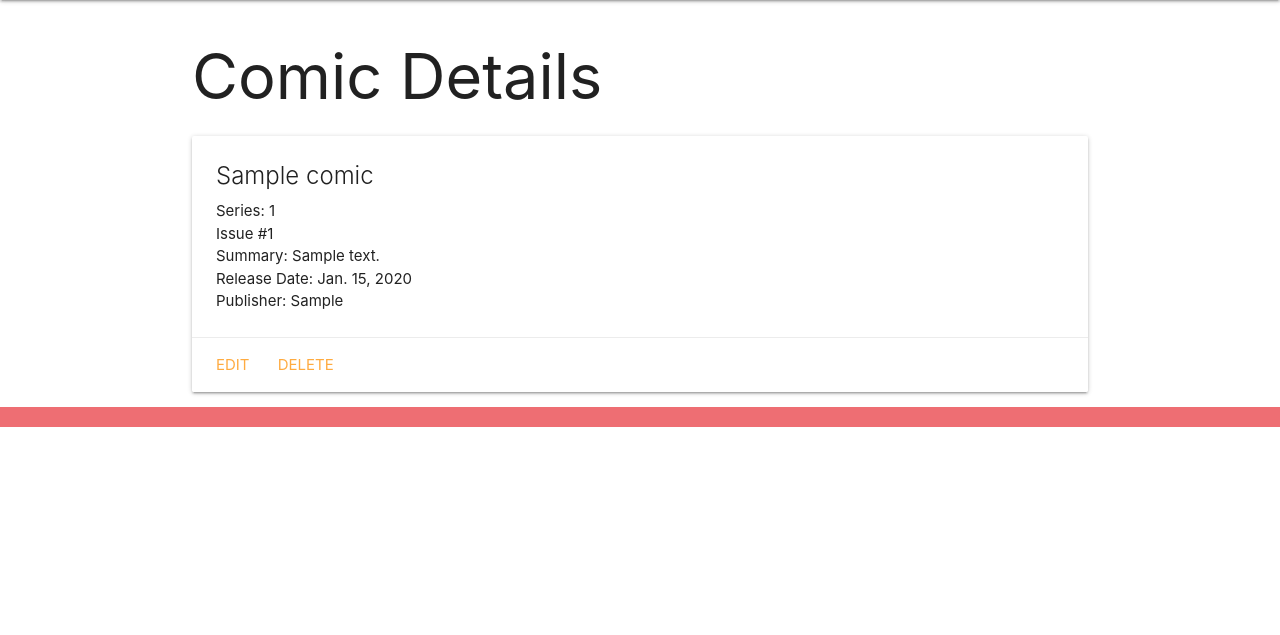
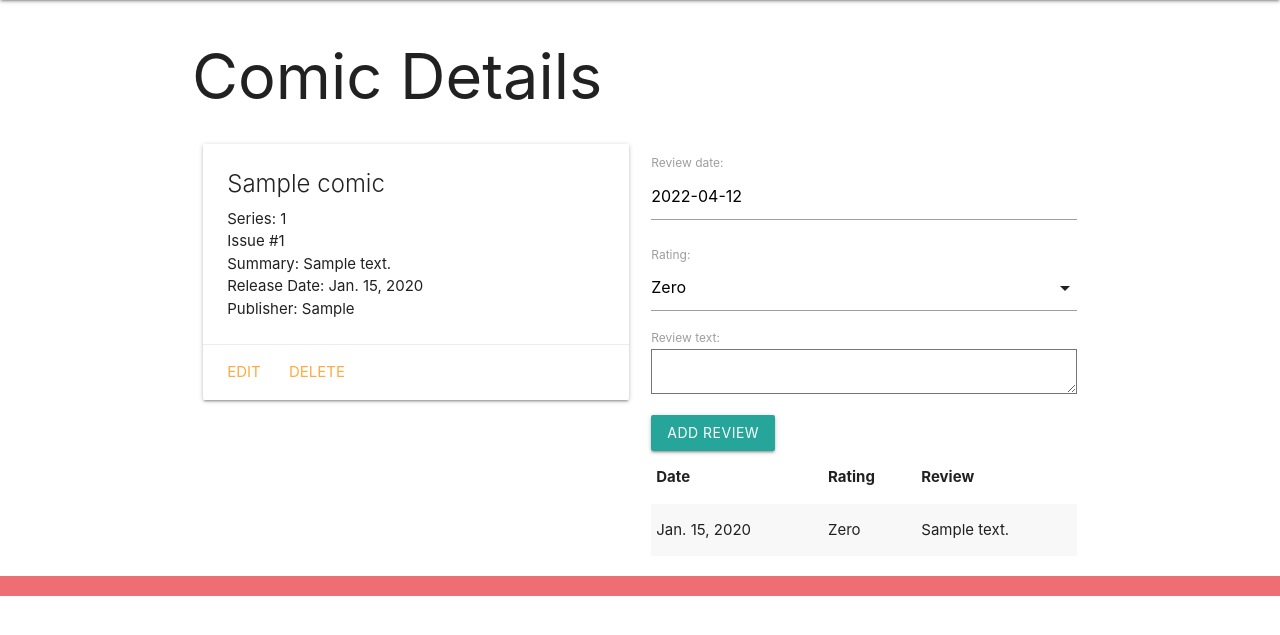
Before and after one commit to Sam-Eryn-Carroll/comiccollector, a Django app: page /comics/1/ in a window 1280 px wide. Shown: the part 64-699 px from the top of the page. Run offline with Django 4.2, Linux system fonts and the light colour scheme; tables that the repository leaves empty hold one stand-in row (values such as "Sample post").

Commit message:
comiccollector part 4

```diff
--- a/main_app/admin.py
+++ b/main_app/admin.py
@@ -1,5 +1,7 @@
 from django.contrib import admin
 
-from .models import Comic
+from .models import Comic, Review
 
 admin.site.register(Comic)
+
+admin.site.register(Review)
--- /dev/null
+++ b/main_app/forms.py
@@ -0,0 +1,7 @@
+from django.forms import ModelForm
+from .models import Review
+
+class ReviewForm(ModelForm):
+    class Meta:
+        model = Review
+        fields = ['date', 'rating', 'review_text']
--- a/main_app/models.py
+++ b/main_app/models.py
@@ -1,5 +1,14 @@
 from django.db import models
 from django.urls import reverse
+
+RATING = (
+    (0, 'Zero'),
+    (1, 'One'),
+    (2, 'Two'),
+    (3, 'Three'),
+    (4, 'Four'),
+    (5, 'Five')
+)
 
 class Comic(models.Model):
     title = models.CharField(max_length=30)
@@ -14,3 +23,16 @@ class Comic(models.Model):
 
     def get_absolute_url(self):
         return reverse('detail', kwargs={'comic_id': self.id})
+
+class Review(models.Model):
+    date = models.DateField('review date')
+    rating = models.IntegerField(choices=RATING, default=RATING[0][0])
+    review_text = models.TextField(max_length=100)
+
+    comic = models.ForeignKey(Comic, on_delete=models.CASCADE)
+
+    def __str__(self):
+        return f"{self.get_rating_display()} on {self.date}"
+
+    class Meta:
+        ordering = ['date']
--- a/main_app/templates/base.html
+++ b/main_app/templates/base.html
@@ -6,6 +6,7 @@
   <meta http-equiv="X-UA-Compatible" content="ie=edge">
   <title>Comic Collector</title>
   <link rel="stylesheet" href="https://cdnjs.cloudflare.com/ajax/libs/materialize/1.0.0/css/materialize.min.css">
+  <script src="https://cdnjs.cloudflare.com/ajax/libs/materialize/1.0.0/js/materialize.min.js"></script>
   </head>
   <body>
       <header class="navbar-fixed">
--- a/main_app/templates/comics/detail.html
+++ b/main_app/templates/comics/detail.html
@@ -3,6 +3,8 @@
 
 <h1>Comic Details</h1>
 
+<div class="row">
+    <div class="col s6">
         <div class="card">
             <div class="card-content">
                 <span class="card-title">{{ comic.title }}</span>
@@ -17,5 +19,41 @@
                 <a href="{% url 'comics_delete' comic.id %}">Delete</a>
             </div>
         </div>
+    </div>
+    <div class="col s6">
+        <form action="{% url 'add_review' comic.id %}" method="POST">
+            {% csrf_token %}
+            {{ review_form.as_p }}
+            <input type="submit" class="btn" value="Add Review">
+        </form>
+        <table class="striped">
+          <thead>
+            <tr><th>Date</th><th>Rating</th><th>Review</th></tr>
+          </thead>
+          <tbody>
+            {% for review in comic.review_set.all %}
+              <tr>
+                <td>{{review.date}}</td>
+                <td>{{review.get_rating_display}}</td>
+                <td>{{review.review_text}}</td>
+              </tr>
+            {% endfor %}
+          </tbody>
+        </table>
+      </div>
+    </div>
+
+    <script>
+        const dateEl = document.getElementById('id_date');
+        M.Datepicker.init(dateEl, {
+          format: 'yyyy-mm-dd',
+          defaultDate: new Date(),
+          setDefaultDate: true,
+          autoClose: true
+        });
+
+        const selectEl = document.getElementById('id_rating');
+        M.FormSelect.init(selectEl);
+    </script>
 
 {% endblock %}
--- a/main_app/urls.py
+++ b/main_app/urls.py
@@ -10,4 +10,5 @@ urlpatterns = [
     path('comics/create/', views.ComicCreate.as_view(), name='comics_create'),
     path('comics/<int:pk>/update/', views.ComicUpdate.as_view(), name='comics_update'),
     path('comics/<int:pk>/delete/', views.ComicDelete.as_view(), name='comics_delete'),
+    path('comics/<int:comic_id>/add_review/', views.add_review, name='add_review'),
 ]
--- a/main_app/views.py
+++ b/main_app/views.py
@@ -1,8 +1,9 @@
 from sre_constants import SUCCESS
-from django.shortcuts import render
+from django.shortcuts import render, redirect
 from django.views.generic.edit import CreateView, UpdateView, DeleteView
 from django.http import HttpResponse
 from .models import Comic
+from .forms import ReviewForm
 
 
 
@@ -18,7 +19,16 @@ def comics_index(request):
 
 def comics_detail(request, comic_id):
     comic = Comic.objects.get(id=comic_id)
-    return render(request, 'comics/detail.html', { 'comic': comic})
+    review_form = ReviewForm()
+    return render(request, 'comics/detail.html', { 'comic': comic, 'review_form': review_form})
+
+def add_review(request, comic_id):
+    form = ReviewForm(request.POST)
+    if form.is_valid():
+        new_review = form.save(commit=False)
+        new_review.comic_id = comic_id
+        new_review.save()
+    return redirect('detail', comic_id=comic_id)
 
 class ComicCreate(CreateView):
     model = Comic
```
Also changed, not shown: main_app/migrations/0002_review.py (added), main_app/migrations/0003_alter_review_rating_alter_review_review_text.py (added), main_app/migrations/0004_alter_review_rating.py (added), main_app/migrations/0005_alter_review_rating.py (added), main_app/migrations/0006_alter_review_options.py (added). Lines whose indentation alone changed are shown as unchanged.
